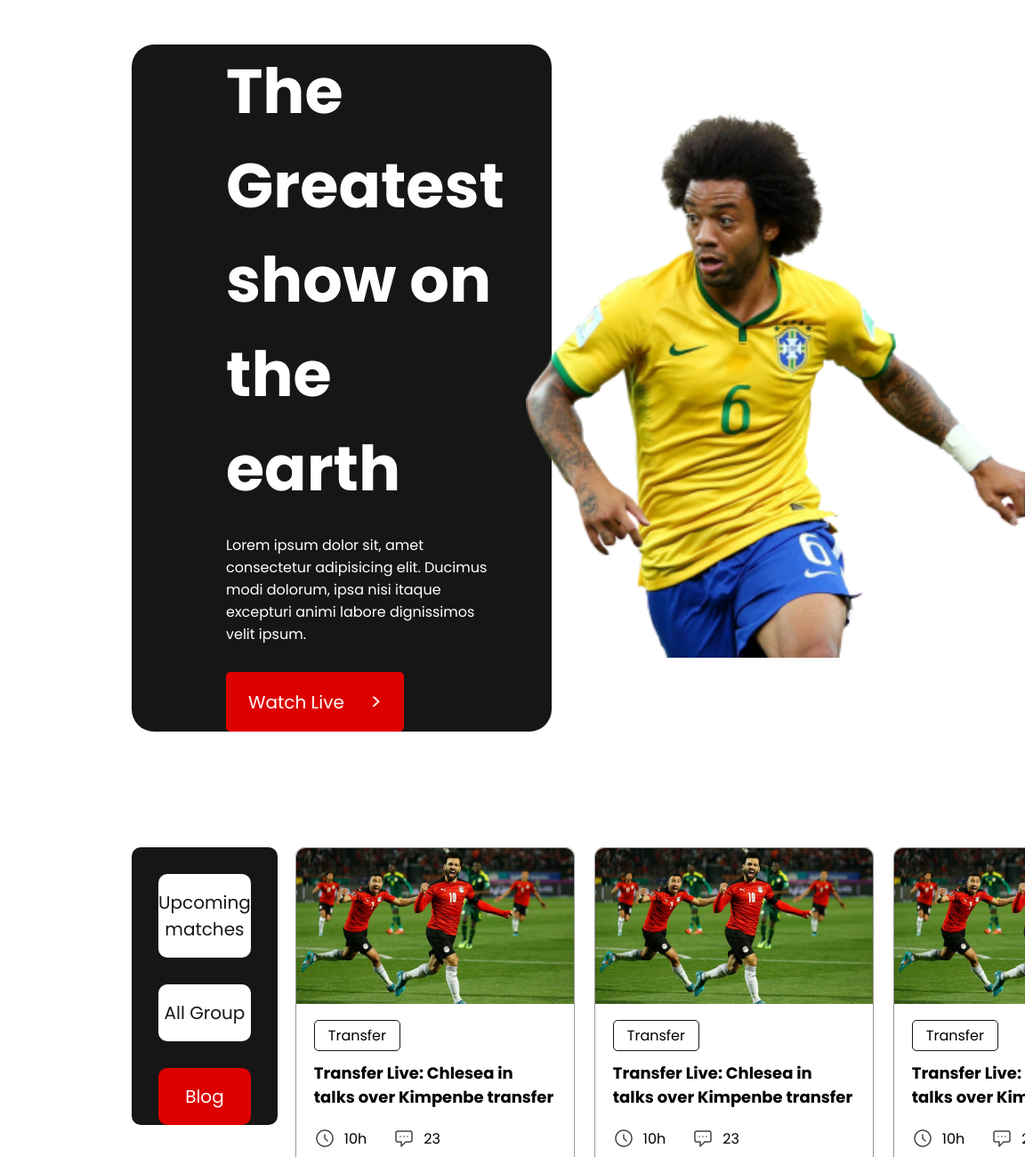
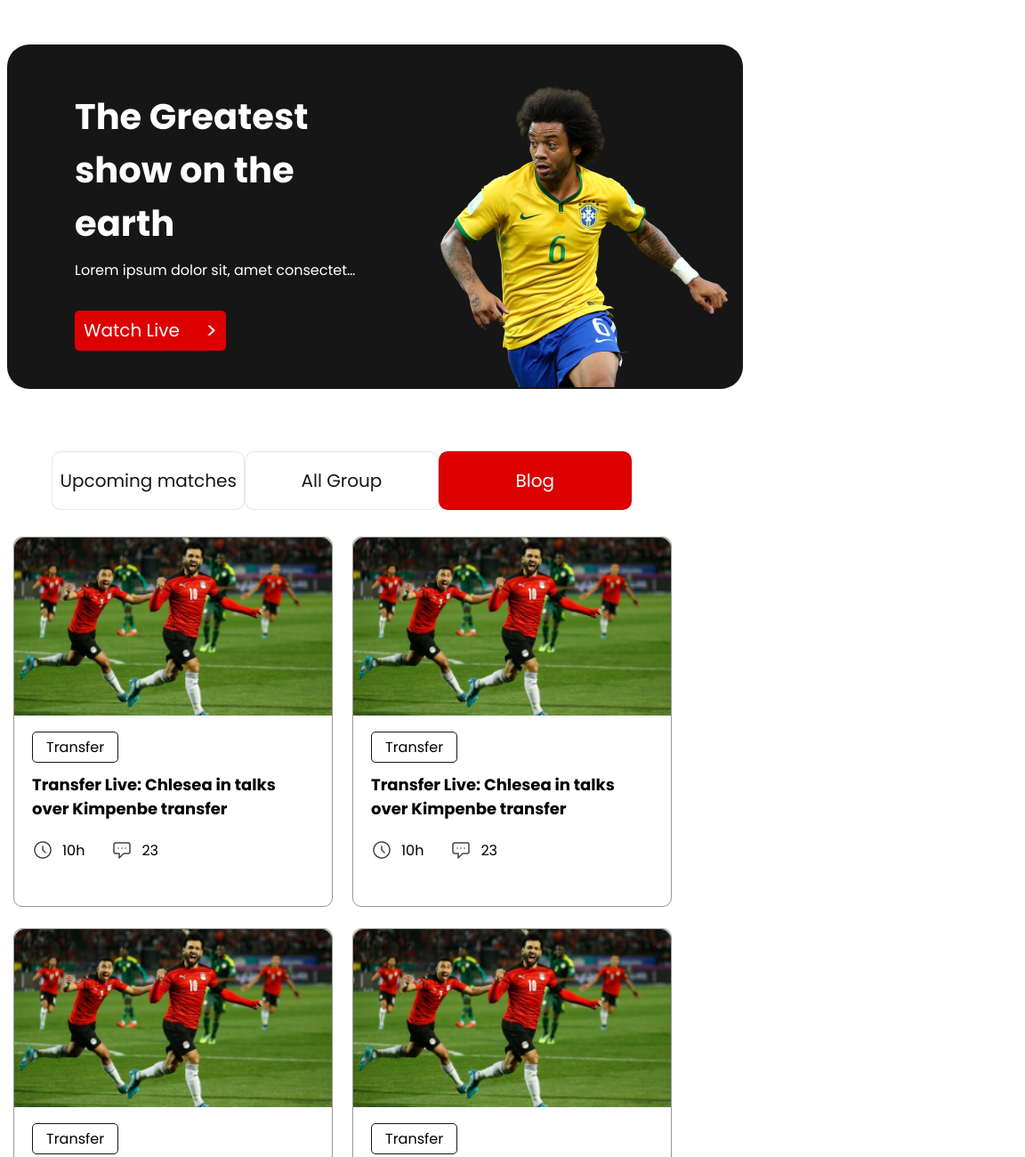
Before and after one commit to sakib2302011/Assignment-2, a plain HTML site: page index.html in a window 768 px wide. Shown: the top 1300 px of the page at 89% size, 1152 px wide, since content can reach past the window. Drawn offline with Linux system fonts and the light colour scheme.

Commit message:
tablet view

```diff
--- a/index.html
+++ b/index.html
@@ -11,32 +11,32 @@
     <section class="banner">
         <div class="banner-text">
             <h1>The Greatest show on the earth</h1>
-            <p>Lorem ipsum dolor sit, amet consectetur adipisicing elit. Ducimus modi dolorum, ipsa nisi itaque excepturi animi labore dignissimos velit ipsum.</p>
-            <span class="watch-btn">
+            <p class="short-text" title="Lorem ipsum dolor sit, amet consectetur adipisicing elit. Ducimus modi dolorum, ipsa nisi itaque excepturi animi labore dignissimos velit ipsum.">Lorem ipsum dolor sit, amet consectetur adipisicing elit. Ducimus modi dolorum, ipsa nisi itaque excepturi animi labore dignissimos velit ipsum.</p>
+            <div class="watch-btn">
                 <p>Watch Live</p>
                 <p style="font-size: 24px;">></p>
-            </span>
+            </div>
         </div>
         <div class="banner-img">
-            <img src="assets/Banner Image.png" alt="" width="581px" height="613px">
+            <img src="assets/Banner Image.png" alt="">
         </div>
 
     </section>
     <section class="match-details">
         <div class="buttons">
             <div class="button white">
-                <p>Upcoming matches</p>
+                <p><a href="">Upcoming matches</a></p>
             </div>
             <div class="button white">
-                <p>All Group</p>
+                <p><a href="">All Group</a></p>
             </div>
             <div class="button red">
-                <p>Blog</p>
+                <p><a href="">Blog</a></p>
             </div>
         </div>
         <div class="blogs">
             <div class="blog">
-                <img src="assets/Blog Image.png" alt="">
+                <img class="blog-img" src="assets/Blog Image.png" alt="">
                 <div class="blog-article">
                     <p class="need-margin"><span class="border">Transfer</span></p>
                     <h5>Transfer Live: Chlesea in talks over Kimpenbe transfer</h5>
@@ -47,7 +47,7 @@
                 </div>
             </div>
             <div class="blog">
-                <img src="assets/Blog Image.png" alt="">
+                <img class="blog-img" src="assets/Blog Image.png" alt="">
                 <div class="blog-article">
                     <p class="need-margin"><span class="border">Transfer</span></p>
                     <h5>Transfer Live: Chlesea in talks over Kimpenbe transfer</h5>
@@ -58,7 +58,7 @@
                 </div>
             </div>
             <div class="blog">
-                <img src="assets/Blog Image.png" alt="">
+                <img class="blog-img" src="assets/Blog Image.png" alt="">
                 <div class="blog-article">
                     <p class="need-margin"><span class="border">Transfer</span></p>
                     <h5>Transfer Live: Chlesea in talks over Kimpenbe transfer</h5>
@@ -69,7 +69,7 @@
                 </div>
             </div>
             <div class="blog">
-                <img src="assets/Blog Image.png" alt="">
+                <img class="blog-img" src="assets/Blog Image.png" alt="">
                 <div class="blog-article">
                     <p class="need-margin"><span class="border">Transfer</span></p>
                     <h5>Transfer Live: Chlesea in talks over Kimpenbe transfer</h5>
@@ -80,7 +80,7 @@
                 </div>
             </div>
             <div class="blog">
-                <img src="assets/Blog Image.png" alt="">
+                <img class="blog-img" src="assets/Blog Image.png" alt="">
                 <div class="blog-article">
                     <p class="need-margin"><span class="border">Transfer</span></p>
                     <h5>Transfer Live: Chlesea in talks over Kimpenbe transfer</h5>
@@ -91,7 +91,7 @@
                 </div>
             </div>
             <div class="blog">
-                <img src="assets/Blog Image.png" alt="">
+                <img class="blog-img" src="assets/Blog Image.png" alt="">
                 <div class="blog-article">
                     <p class="need-margin"><span class="border">Transfer</span></p>
                     <h5>Transfer Live: Chlesea in talks over Kimpenbe transfer</h5>
@@ -102,7 +102,7 @@
                 </div>
             </div>
             <div class="blog">
-                <img src="assets/Blog Image.png" alt="">
+                <img class="blog-img" src="assets/Blog Image.png" alt="">
                 <div class="blog-article">
                     <p class="need-margin"><span class="border">Transfer</span></p>
                     <h5>Transfer Live: Chlesea in talks over Kimpenbe transfer</h5>
@@ -113,7 +113,7 @@
                 </div>
             </div>
             <div class="blog">
-                <img src="assets/Blog Image.png" alt="">
+                <img class="blog-img" src="assets/Blog Image.png" alt="">
                 <div class="blog-article">
                     <p class="need-margin"><span class="border">Transfer</span></p>
                     <h5>Transfer Live: Chlesea in talks over Kimpenbe transfer</h5>
@@ -124,7 +124,7 @@
                 </div>
             </div>
             <div class="blog">
-                <img src="assets/Blog Image.png" alt="">
+                <img class="blog-img" src="assets/Blog Image.png" alt="">
                 <div class="blog-article">
                     <p class="need-margin"><span class="border">Transfer</span></p>
                     <h5>Transfer Live: Chlesea in talks over Kimpenbe transfer</h5>
@@ -137,7 +137,6 @@
         </div>
 
     </section>
-</body>
     <footer>
         <div class="foot-text">
             <h3>Goal</h3>
@@ -163,4 +162,6 @@
             </div>
         </div>
     </footer>
+</body>
+
 </html>
--- a/style.css
+++ b/style.css
@@ -34,7 +34,7 @@ p{
 .banner-text h1{
     margin: 0;
 }
-.banner-text p{
+.short-text{
     margin-top: 20px;
     margin-bottom: 30px;
 }
@@ -46,18 +46,22 @@ p{
     padding: 16px 25px;
     border-radius: 5px;
     width: 150px;
-
-
 }
 .watch-btn p{
     font-size: 20px;
     margin: 0;
 }
-
+.banner-img img{
+    width: 581px;
+    height: 613px;
+}
 /* ---------- Match Details-------------- */
 /* buttons */
-.matche-details{
-    margin: 0 140px;
+.match-details{
+    margin: 0 140px 130px 140px;
+    display: flex;
+    column-gap: 20px;
+
 }
 .buttons{
     background-color: #161616;
@@ -78,21 +82,23 @@ p{
     font-size: 20px;
     margin: 0;
 }
+.button p a{
+    text-decoration: none;
+}
 .white{
     background-color: #FFFFFF;
+}
+.white a{
     color: #161616;
 }
 .red{
     background-color: #DD0000;
+}
+.red a{
     color: #FFFFFF;
 }
 /* blogs */
-.match-details{
-    margin: 0 140px 130px 140px;
-    display: flex;
-    column-gap: 20px;
 
-}
 .blogs{
     display: grid;
     grid-template-columns: repeat(3, 312px);
@@ -154,3 +160,89 @@ footer{
     align-items: center;
     padding: 0 251px;
 }
+
+/* ---------Tablet View----------- */
+@media screen and (max-width: 1024px) and (min-width: 768px) {
+    h1{
+        font-size: 40px;
+    }
+    p{
+        font-size: 16px;
+    }
+    /* banner */
+    .banner{
+        margin: 50px auto 70px auto;
+        width: 734px;
+        height: 337px;
+        padding: 50px 17px 0 76px;
+
+    }
+    .banner-text{
+        width: 316px;
+        height: 276px;
+        margin-bottom: 60px;
+    }
+    .banner-text h1{
+        margin: 0;
+    }
+    .short-text{
+        height: 48px;
+        margin: 10px 0 10px 0;
+        white-space: nowrap;
+        text-overflow: ellipsis;
+        overflow: hidden;
+    }
+    .watch-btn{
+        padding: 5px 10px;
+    }
+    .watch-btn p{
+        padding: 0;
+        border: 0;
+    }
+    .banner-img img{
+        width: 323px;
+        height: 340px;
+    }
+    /* article */
+    .match-details{
+        flex-direction: column;
+        margin: 0 50px;
+    }
+    .buttons{
+        flex-direction: row;
+        width: auto;
+        height: auto;
+        justify-content: space-between;
+        background-color: #FFFFFF;
+        padding: 0;
+        margin-bottom: 30px;
+    }
+    .button{
+        padding: 17px 0px;
+        text-align: center;
+        border-radius: 10px;
+        border: 1px solid #1616161a;
+        width: 230px;
+    }
+    .blogs{
+        grid-template-columns: repeat(2, 357px);
+        justify-content: center;
+    }
+    .blog{
+        width: 357px;
+        height: 414px;
+    }
+    .blog-img{
+        width: 357px;
+        height: 200px;
+    }
+    footer{
+        padding: 70px 50px 55px 50px;
+    }
+    .company-info{
+        padding: 0 46px;
+        flex-wrap: wrap;
+        column-gap: 70px;
+        justify-content: center;
+    }
+}
```
Lines whose indentation alone changed are shown as unchanged.
